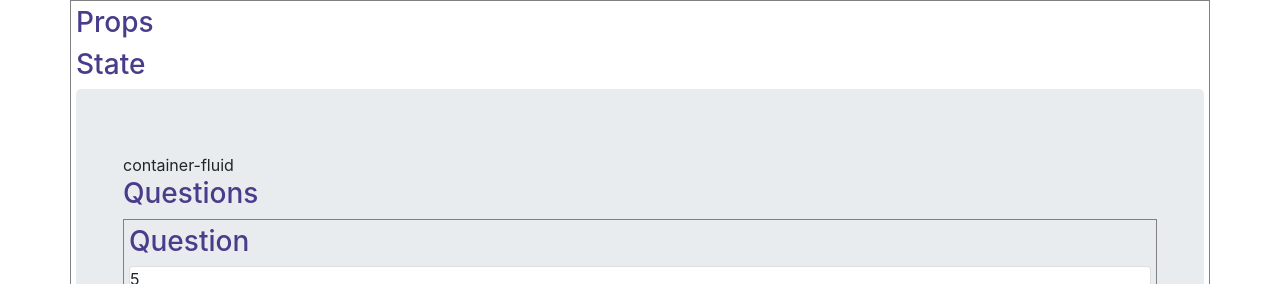
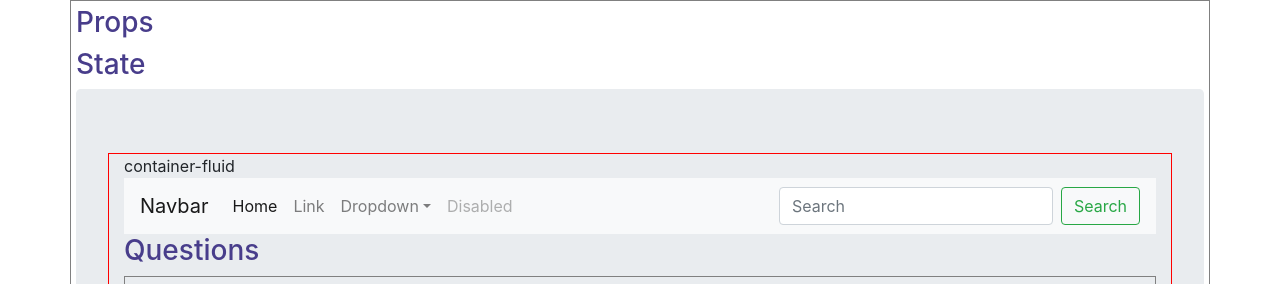
Before and after one commit to bob-smith-compass/react-props-state, a React (Create React App) app: page / in a window 1280 px wide. Shown: the top 284 px of the page. Built offline with nearby package versions, Linux system fonts and the light colour scheme.

Commit message:
// prefetch // Warning: Received `true` for a non-boolean attribute `prefetch`.

```diff
--- a/src/components/layout/Layout.jsx
+++ b/src/components/layout/Layout.jsx
@@ -1,10 +1,12 @@
 import React from 'react'
 import QuestionList from '../question-list/QuestionList';
+import Navbar from '../nav-bar/Navbar';
 
 export default function Layout() {
   return (
-    <div className="container-fluid" style={{border: "solid 1px red;"}}>
+    <div className="container-fluid" style={{border: "solid 1px red"}}>
       container-fluid
+      <Navbar />
       <QuestionList />
 
     </div>
--- /dev/null
+++ b/src/components/nav-bar/Navbar.jsx
@@ -0,0 +1,43 @@
+import React from 'react'
+
+export default function Navbar() {
+    return (
+        <div>
+            <nav className="navbar navbar-expand-lg navbar-light bg-light">
+                <a className="navbar-brand" href="#">Navbar</a>
+                <button className="navbar-toggler" type="button" data-toggle="collapse" data-target="#navbarSupportedContent" aria-controls="navbarSupportedContent" aria-expanded="false" aria-label="Toggle navigation">
+                    <span className="navbar-toggler-icon"></span>
+                </button>
+
+                <div className="collapse navbar-collapse" id="navbarSupportedContent">
+                    <ul className="navbar-nav mr-auto">
+                        <li className="nav-item active">
+                            <a className="nav-link" href="#">Home <span className="sr-only">(current)</span></a>
+                        </li>
+                        <li className="nav-item">
+                            <a className="nav-link" href="#">Link</a>
+                        </li>
+                        <li className="nav-item dropdown">
+                            <a className="nav-link dropdown-toggle" href="#" id="navbarDropdown" role="button" data-toggle="dropdown" aria-haspopup="true" aria-expanded="false">
+                                Dropdown
+                            </a>
+                            <div className="dropdown-menu" aria-labelledby="navbarDropdown">
+                                <a className="dropdown-item" href="#">Action</a>
+                                <a className="dropdown-item" href="#">Another action</a>
+                                <div className="dropdown-divider"></div>
+                                <a className="dropdown-item" href="#">Something else here</a>
+                            </div>
+                        </li>
+                        <li className="nav-item">
+                            <a className="nav-link disabled" href="#">Disabled</a>
+                        </li>
+                    </ul>
+                    <form className="form-inline my-2 my-lg-0">
+                        <input className="form-control mr-sm-2" type="search" placeholder="Search" aria-label="Search" />
+                        <button className="btn btn-outline-success my-2 my-sm-0" type="submit">Search</button>
+                    </form>
+                </div>
+            </nav>
+        </div>
+    )
+}
--- a/src/components/question/Question.jsx
+++ b/src/components/question/Question.jsx
@@ -16,7 +16,7 @@
             <br />
             <button className="btn btn-primary">{props.question.points}</button>
             <br />
-            <div className="card" style={{width: "18 rem;"}}>
+            <div className="card" style={{width: "18 rem"}}>
                 <img className="card-img-top" src="http://placeimg.com/640/480/animals" alt="Card image cap" />
                     <div className="card-body">
                         <h5 className="card-title">Card title</h5>
--- a/src/styled-components/button-styled.jsx
+++ b/src/styled-components/button-styled.jsx
@@ -44,7 +44,7 @@
     </MButton>
             <MButton
                 href="https://www.styled-components.com/docs/basics#extending-styles"
-                prefetch
+                // prefetch // Warning: Received `true` for a non-boolean attribute `prefetch`.
                 target="_blank"
                 primary
             >
```
